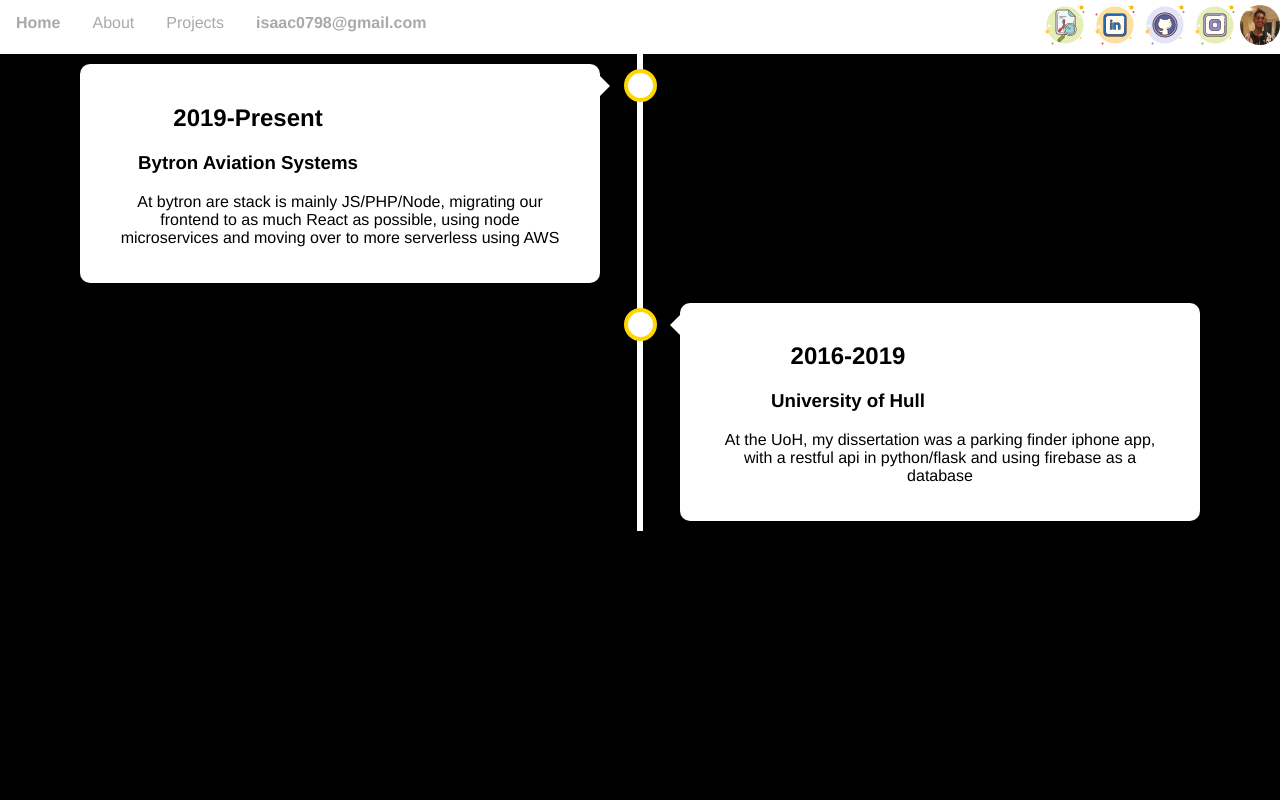
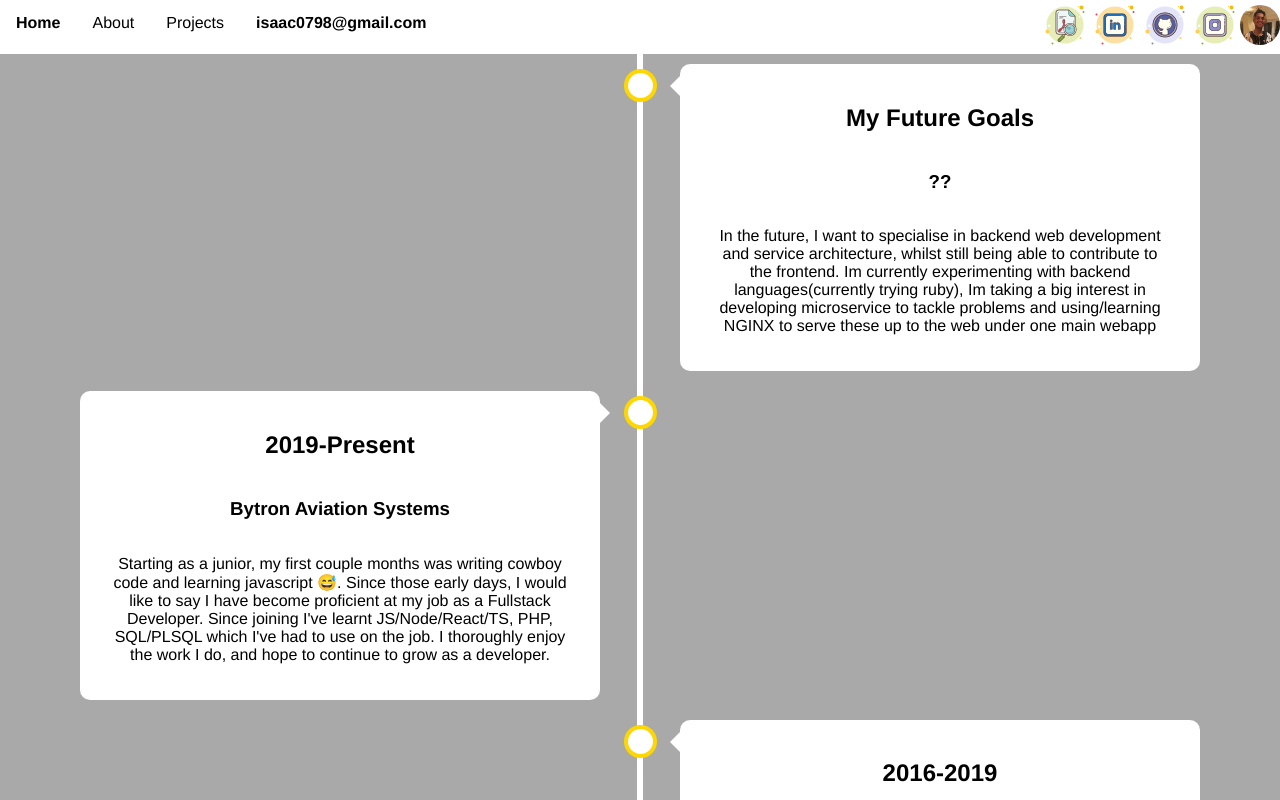
Before and after one commit to isaac0798/Personal-Website, a React (Create React App) app: page /about in a window 1280 px wide. Shown: the top 800 px of the page. Built offline with nearby package versions, Linux system fonts and the light colour scheme.

Commit message:
updating about page, adding future goal

```diff
--- a/src/css/app.css
+++ b/src/css/app.css
@@ -1,3 +1,6 @@
+body {
+  background-color: darkgray;
+}
 .App {
   text-align: center;
 }
@@ -8,7 +11,6 @@
   flex-direction: row;
   font-size: calc(10px + 2vmin);
   color: white;
-  background-color: darkgray;
   align-items: center;
   justify-content: space-evenly;
 }
--- a/src/css/navbar.css
+++ b/src/css/navbar.css
@@ -12,7 +12,7 @@ ul {
 
   li a {
     display: block;
-    color: darkgray;
+    color: black;
     text-align: center;
     padding: 14px 16px;
     text-decoration: none;
--- a/src/css/timeline.css
+++ b/src/css/timeline.css
@@ -4,7 +4,6 @@
 
   /* Set a background color */
   body {
-    background-color: black;
     font-family: Helvetica, sans-serif;
   }
 
@@ -98,6 +97,9 @@
     background-color: white;
     position: relative;
     border-radius: 10px;
+    display: flex;
+    align-items: center;
+    flex-direction: column;
   }
 
   /* Media queries - Responsive timeline on screens less than 600px wide */
--- a/src/js/about/about.js
+++ b/src/js/about/about.js
@@ -1,12 +1,24 @@
 import React from "react";
 import "../../css/timeline.css";
 
-const uniOfHullDescription = 'At the UoH, my dissertation was a parking finder iphone app, with a restful api in python/flask and using firebase as a database'
-const bytronDescription = 'At bytron are stack is mainly JS/PHP/Node, migrating our frontend to as much React as possible, using node microservices and moving over to more serverless using AWS'
+const uniOfHullDescription = `Going to the university of hull, was an amazing experience which really exposed me to lots of technologies.
+  Where I mainly used C# and C++ for the university modules. I then made a mobile app for my dissertation using swift/flask/google firebase, where I learned about backend web development.`;
+const bytronDescription = `Starting as a junior, my first couple months was writing cowboy code and learning javascript 😅. Since those early days,
+  I would like to say I have become proficient at my job as a Fullstack Developer. Since joining I've learnt JS/Node/React/TS, PHP, SQL/PLSQL which I've had to use on the job.
+  I thoroughly enjoy the work I do, and hope to continue to grow as a developer.`;
+const futureDescription = `In the future, I want to specialise in backend web development and service architecture, whilst still being able to contribute to the frontend.
+  Im currently experimenting with backend languages(currently trying ruby), Im taking a big interest in developing microservice to tackle problems and using/learning
+  NGINX to serve these up to the web under one main webapp`;
 
 export default function About() {
   return (
     <div class="timeline">
+      <TimeFrame
+        type="container right"
+        year="My Future Goals"
+        pow="??"
+        content={futureDescription}
+      />
       <TimeFrame
         type="container left"
         year="2019-Present"
```
